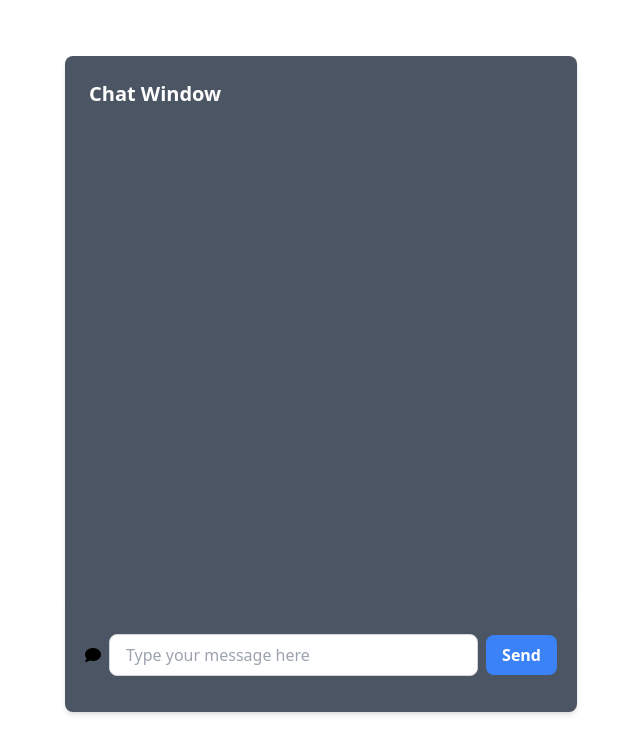
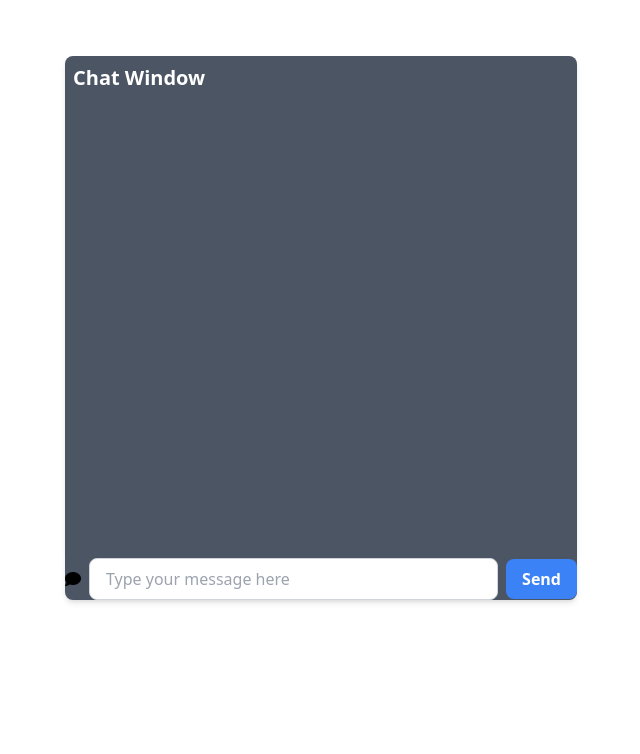
Before and after one commit to Atharva-Nimbalkar/chatsocket, a website: page frontend/index.html in a window 1280 px wide. Shown: the whole page, without its empty margins (319-959 px from the left). Drawn offline with nearby package versions, Linux system fonts and the light colour scheme; no server answers.

Commit message:
chat box css changed

```diff
--- a/frontend/index.html
+++ b/frontend/index.html
@@ -37,9 +37,7 @@
           color-dodge, normal;
         overflow: hidden;
       }
-      .chat-window::-webkit-scrollbar {
-        display: none;
-      }
+
 
       .chat-window {
         -ms-overflow-style: none; /* IE and Edge */
@@ -50,12 +48,12 @@
 
   <body class="flex justify-center mt-14 h-screen">
     <div class="w-full max-w-lg">
-      <div class="bg-gray-600 text-white rounded-t-lg shadow-md p-6">
-        <h2 class="text-xl font-semibold mb-4">Chat Window</h2>
+      <div class="bg-gray-600 text-white rounded-t-lg shadow-md p-2">
+        <h2 class="text-xl font-semibold mb-2">Chat Window</h2>
         <div class="flex flex-col space-y-4 chat-window"></div>
       </div>
-      <div class="bg-gray-600 rounded-b-lg shadow-md p-5">
-        <h1 class="text-2xl text-white font-semibold mb-4"></h1>
+      <div class="bg-gray-600 rounded-b-lg shadow-md">
+        <h1 class="text-2xl text-white font-semibold"></h1>
         <form class="chat">
           <div class="flex items-center mb-4">
             <i class="fas fa-comment mr-2"></i>
```
